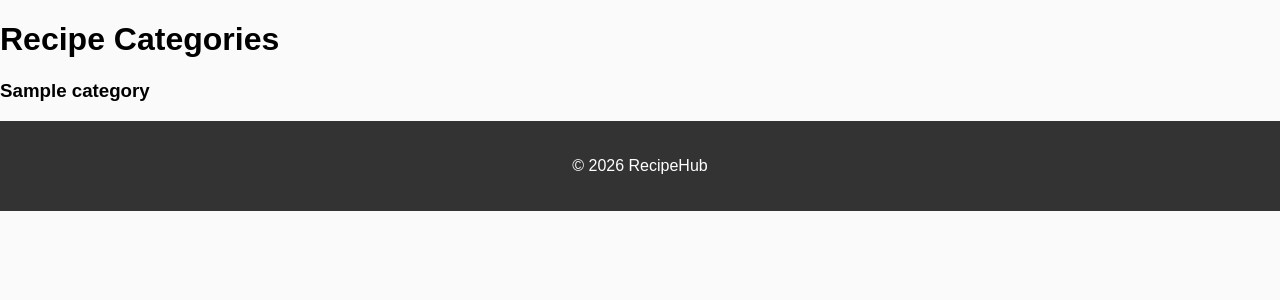
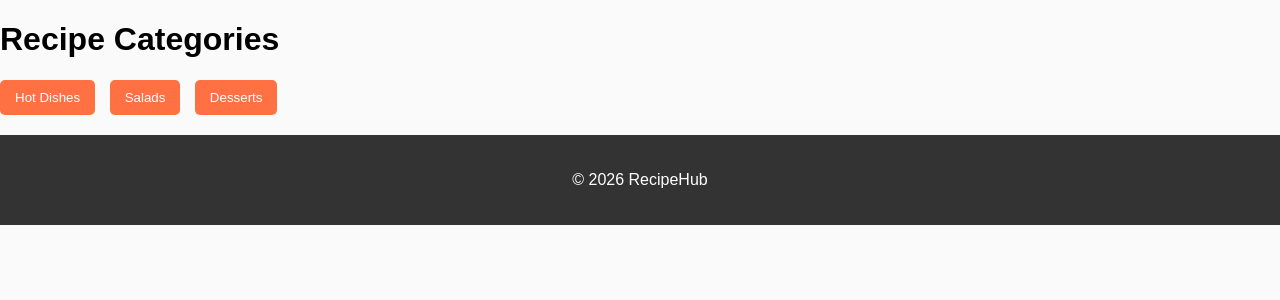
Before and after one commit to Kassem79/Kassem79-recipe_project, a Django app: page /categories/ in a window 1280 px wide. Shown: the part 49-349 px from the top of the page. Run offline with Django 4.2, Linux system fonts and the light colour scheme; tables that the repository leaves empty hold one stand-in row (values such as "Sample post").

Commit message:
Add data and buttons to the category page and data to readme file

```diff
--- a/recipe_project/static/css/style.css
+++ b/recipe_project/static/css/style.css
@@ -117,3 +117,20 @@ background:#db4437;
 color:white;
 text-decoration:none;
 }
+
+.recipe-card{
+    border:1px solid #ddd;
+    padding:10px;
+    margin:10px 0;
+    width:250px;
+}
+
+button{
+    padding:10px 15px;
+    margin-right:10px;
+    background:#ff7043;
+    border:none;
+    color:white;
+    border-radius:5px;
+    cursor:pointer;
+}
--- a/recipe_project/templates/categories.html
+++ b/recipe_project/templates/categories.html
@@ -4,17 +4,66 @@
 
 <h1>Recipe Categories</h1>
 
-
-<div class="category-list">
-
-{% for category in categories %}
-
-<div class="category-card">
-    <h3>{{ category.name }}</h3>
+<!-- Category Buttons -->
+<div style="margin-bottom: 20px;">
+    <button onclick="showCategory('Hot Dishes')">Hot Dishes</button>
+    <button onclick="showCategory('Salads')">Salads</button>
+    <button onclick="showCategory('Desserts')">Desserts</button>
 </div>
 
-{% endfor %}
+<!-- Hot Dishes -->
+<div id="Hot Dishes" class="category-section" style="display:none;">
+    <h2>Hot Dishes</h2>
+
+    {% for recipe in recipes %}
+        {% if recipe.category.name == "Hot Dishes" %}
+            <div class="recipe-card">
+                <h4>{{ recipe.title }}</h4>
+                <a href="{% url 'recipe_detail' recipe.id %}">View Recipe</a>
+            </div>
+        {% endif %}
+    {% endfor %}
 
 </div>
 
+<!-- Salads -->
+<div id="Salads" class="category-section" style="display:none;">
+    <h2>Salads</h2>
+
+    {% for recipe in recipes %}
+        {% if recipe.category.name == "Salads" %}
+            <div class="recipe-card">
+                <h4>{{ recipe.title }}</h4>
+                <a href="{% url 'recipe_detail' recipe.id %}">View Recipe</a>
+            </div>
+        {% endif %}
+    {% endfor %}
+
+</div>
+
+<!-- Desserts -->
+<div id="Desserts" class="category-section" style="display:none;">
+    <h2>Desserts</h2>
+
+    {% for recipe in recipes %}
+        {% if recipe.category.name == "Desserts" %}
+            <div class="recipe-card">
+                <h4>{{ recipe.title }}</h4>
+                <a href="{% url 'recipe_detail' recipe.id %}">View Recipe</a>
+            </div>
+        {% endif %}
+    {% endfor %}
+
+</div>
+
+<!-- JavaScript -->
+<script>
+function showCategory(category){
+    let sections = document.querySelectorAll(".category-section");
+    sections.forEach(section => section.style.display = "none");
+
+    document.getElementById(category).style.display = "block";
+}
+</script>
+
 {% endblock %}
--- a/recipe_project/urls.py
+++ b/recipe_project/urls.py
@@ -13,8 +13,8 @@ urlpatterns = [
     path('update/<int:pk>/', views.recipe_update, name='recipe_update'),
     path('delete/<int:pk>/', views.recipe_delete, name='recipe_delete'),
 
-    # Categories
-    path('categories/', views.categories, name='categories'),
+    # Categories (fixed)
+    path('categories/', views.category_list, name='categories'),
 
     # Authentication
     path('login/', views.login_view, name='login'),
--- a/recipe_project/views.py
+++ b/recipe_project/views.py
@@ -52,9 +52,14 @@ def logout_view(request):
     return redirect('home')
 
 # Categories view
-def categories(request):
+def category_list(request):
     categories = Category.objects.all()
-    return render(request, "categories.html", {"categories": categories})
+    recipes = Recipe.objects.select_related('category').all()
+
+    return render(request, 'categories.html', {
+        'categories': categories,
+        'recipes': recipes
+    })
 
 
 def signup_view(request):
```
Also changed, not shown: README.md.
